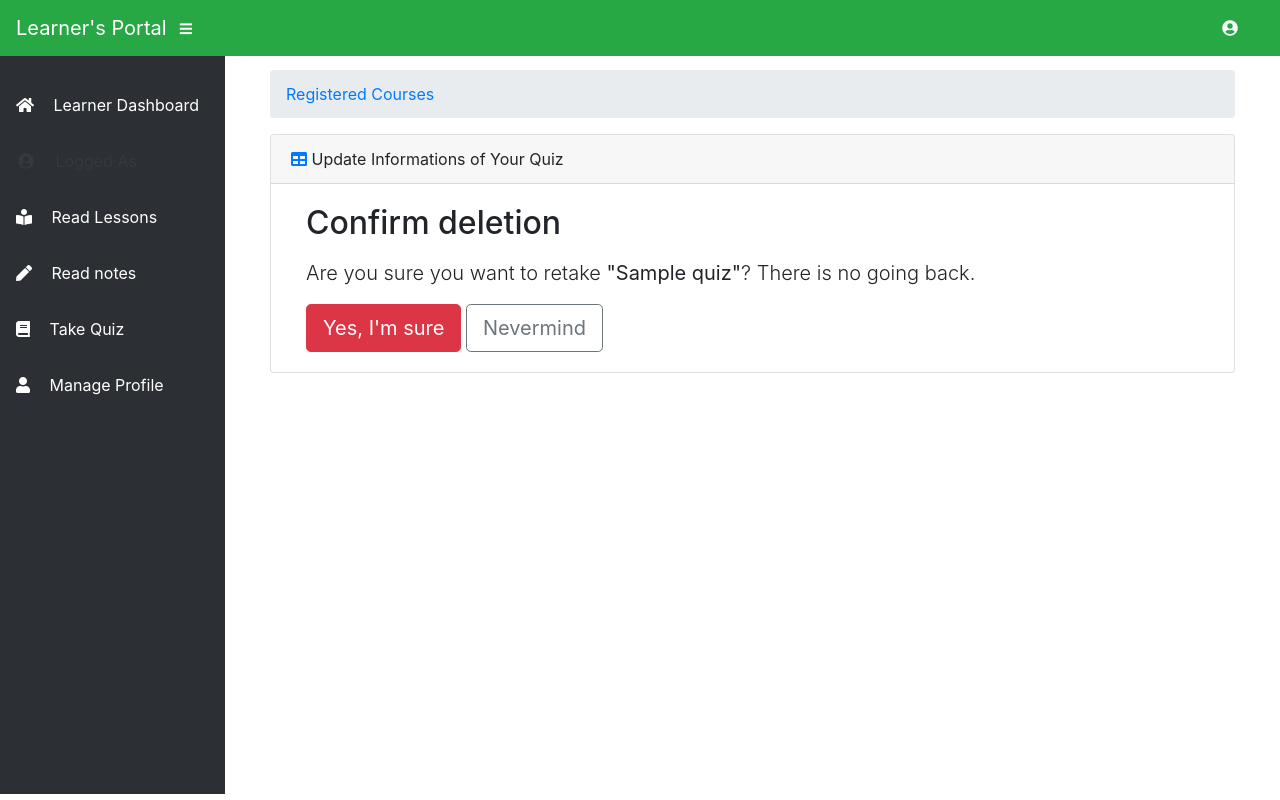
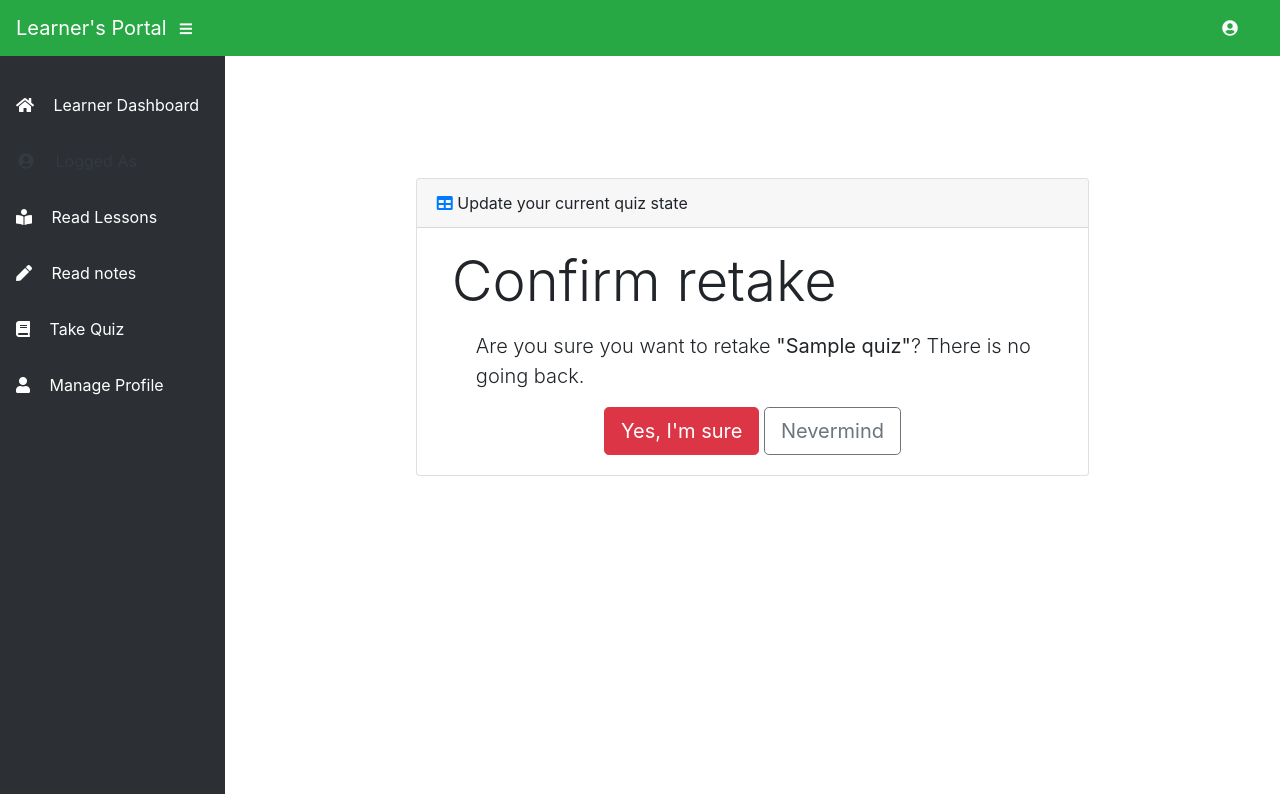
Before and after one commit to KnightDeluxe12/Python-E-Learning-System, a Django app: template elearn/templates/dashboard/learner/question_delete_confirm.html in a window 1280 px wide. Run offline with Django 3.2, Linux system fonts and the light colour scheme; the template is opened without the code that fills it: most values are stand-ins (such as "Sample title", 1, 10 or a date in 2020); some libraries are stand-ins or nearby versions.

Commit message:
- Redesign Quiz UI - Added Retake Function

```diff
--- a/elearn/templates/dashboard/learner/question_delete_confirm.html
+++ b/elearn/templates/dashboard/learner/question_delete_confirm.html
@@ -6,23 +6,12 @@
 {% block body %}
     <div class="container-fluid">
         <div class="row">
-          <div class="col-12 mb-3">
-          <div class="col-12 mb-3">
-
-
-                <div id="content-wrapper" style="padding-top: 20px">
-        <div class="container-fluid">
-            <ol class="breadcrumb">
-
-                <li class="breadcrumb-item">
-                    <a href="">Registered Courses</a>
-                </li>
-
-            </ol>
+            <div class="col-sm-1 col-md-2 mt-3"></div>
+            <div class="col-sm-10 col-md-8" style="margin-top: 8rem;">
                 <div class="card mb-3">
                     <div class="card-header">
                         <i class="fas fa-table text-primary"></i>
-                    Update Informations of Your Quiz
+                        Update your current quiz state
                     </div>
                     <div class="card-body">
                         {% for message in messages %}
@@ -32,28 +21,24 @@
                         {% endfor %}
                         <div class="col-sm-12">
 
-{#  <nav aria-label="breadcrumb">#}
-{#    <ol class="breadcrumb">#}
-{#      <li class="breadcrumb-item"><a href="{% url 'quiz_change_list' %}">My Quizzes</a></li>#}
-{#      <li class="breadcrumb-item"><a href="{% url 'taken' quiz.pk %}">{{ quiz.name }}</a></li>#}
-{#      <li class="breadcrumb-item"><a href="{% url 'taken' quiz.pk question.pk %}">{{ question.text }}</a></li>#}
-{#      <li class="breadcrumb-item active" aria-current="page">Confirm deletion</li>#}
-{#    </ol>#}
-{#  </nav>#}
-  <h2 class="mb-3">Confirm deletion</h2>
-  <p class="lead">Are you sure you want to retake <strong>"{{ taken_quizzes.quiz.name }}"</strong>? There is no going back.</p>
+                            <div class="display-4 mb-3">Confirm retake</div>
+                            <p class="lead ml-4 mb-3">Are you sure you want to retake
+                                <strong>"{{ taken_quizzes.quiz.name }}"</strong>? There is no going back.</p>
                             <form method="post">
                                 {% csrf_token %}
+                                <div class=" text-center ">
                                     <button type="submit" class="btn btn-danger btn-lg">Yes, I'm sure</button>
-    <a href="{% url 'taken_quiz_list' %}" class="btn btn-outline-secondary btn-lg" role="button">Nevermind</a>
+                                    <a href="{% url 'taken_quiz_list' %}" class="btn btn-outline-secondary btn-lg"
+                                       role="button">Nevermind</a>
+                                </div>
+
                             </form>
                         </div>
                     </div>
                 </div>
             </div>
-                </div>
-          </div>
-          </div>
+            <div class="col-sm-1 col-md-2 mt-3"></div>
+
         </div>
     </div>
 {% endblock %}
```
Lines whose indentation alone changed are shown as unchanged.
